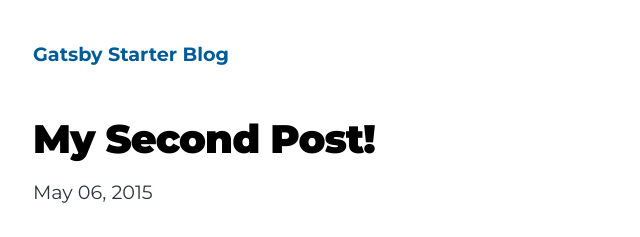
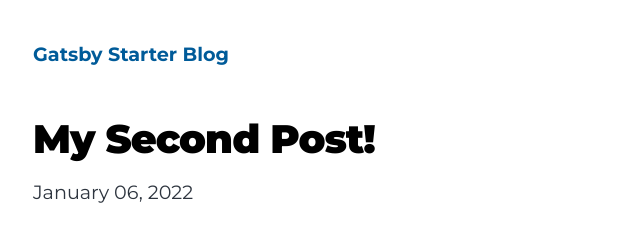
Before and after one commit to lachie8e/GatsbyCloud, a Gatsby site: page /my-second-post/ in a window 1280 px wide. Shown: the top 237 px of the page, 291-931 px from the left. Built offline with nearby package versions, Linux system fonts and the light colour scheme; Gatsby itself is replaced by a stand-in of ours.

Commit message:
Update index.md

```diff
--- a/content/blog/my-second-post/index.md
+++ b/content/blog/my-second-post/index.md
@@ -1,6 +1,6 @@
 ---
 title: My Second Post!
-date: "2015-05-06T23:46:37.121Z"
+date: "2022-01-06T23:46:37.121Z"
 ---
 
 Wow! I love blogging so much already.
```
